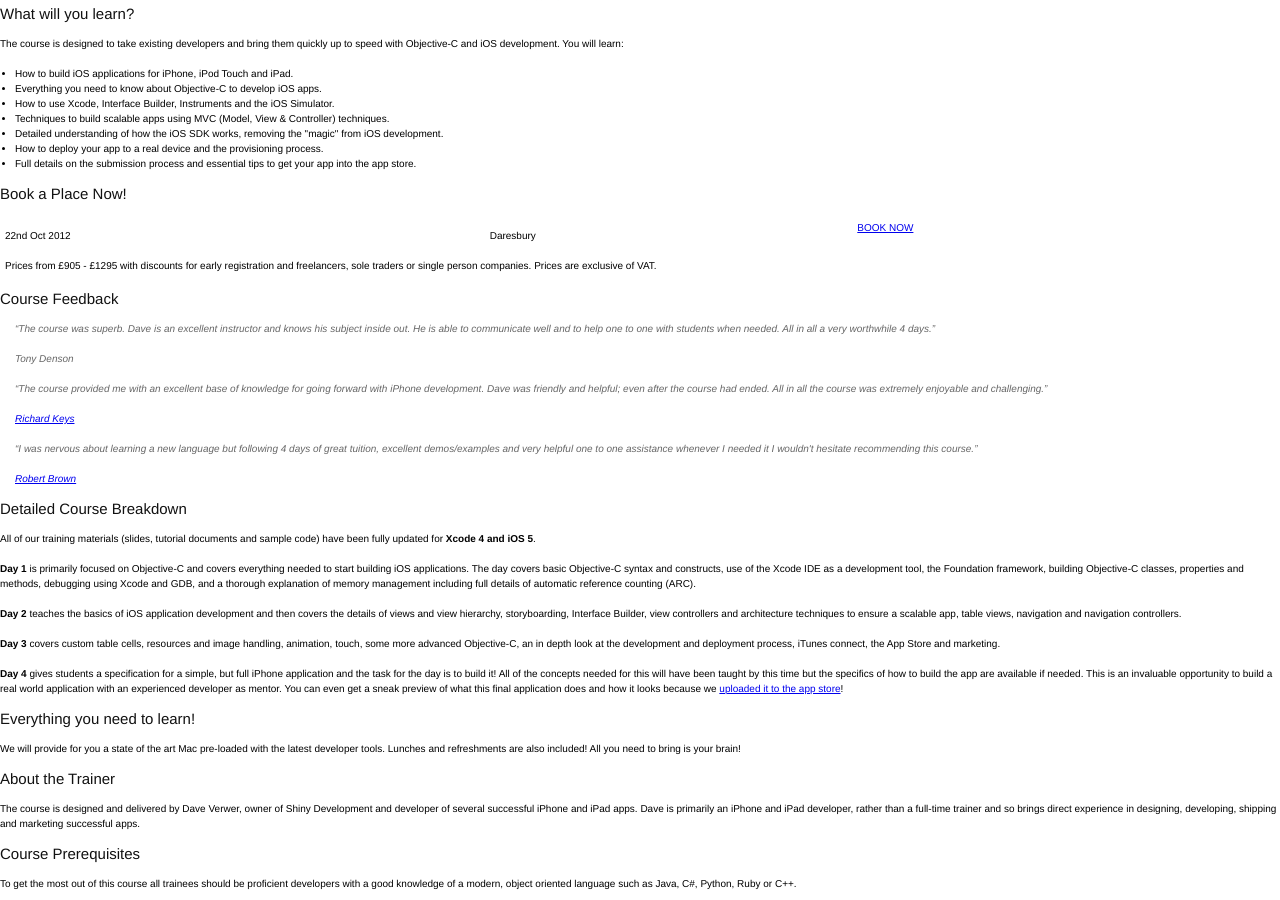
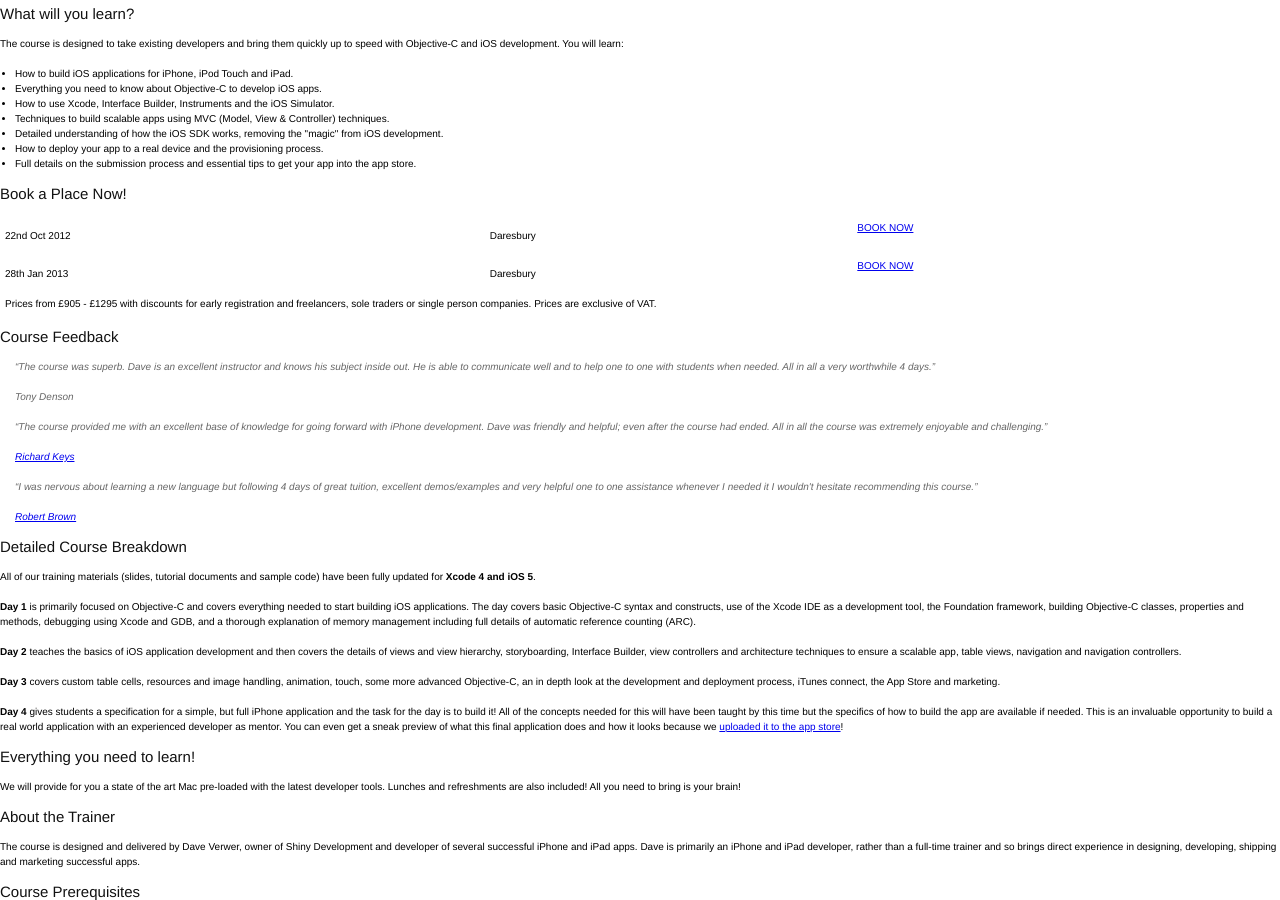
Before and after one commit to shinydevelopment/ShinyDevelopment-Holding, a Jekyll site: the page built from public-training.html, in a window 1280 px wide and 900 px high, scrolled down 493 px. Built offline with Jekyll 4.4.1, drawn with Linux system fonts in a browser that asks for light colours; Markdown is read by kramdown in place of the engine named in the settings; comment, search, counter and statistics services are not loaded.

Commit message:
Added January 2013 date.

```diff
--- a/_includes/training_dates.html
+++ b/_includes/training_dates.html
@@ -5,6 +5,11 @@
     <td class="register"><p class="booking-link"><a href="http://iosdevelopment-daresbury-october-2012.eventbrite.com/">BOOK NOW</a></p></td>
   </tr>
   <tr>
+    <td class="date">28th&nbsp;Jan&nbsp;2013</td>
+    <td class="location">Daresbury</td>
+    <td class="register"><p class="booking-link"><a href="http://iosdevelopment-daresbury-january-2013.eventbrite.co.uk">BOOK NOW</a></p></td>
+  </tr>
+  <tr>
     <td colspan="3">Prices from &pound;905 - &pound;1295 with discounts for early registration and freelancers, sole traders or single person companies. Prices are exclusive of VAT.</td>
   </tr>
 </table>
```
